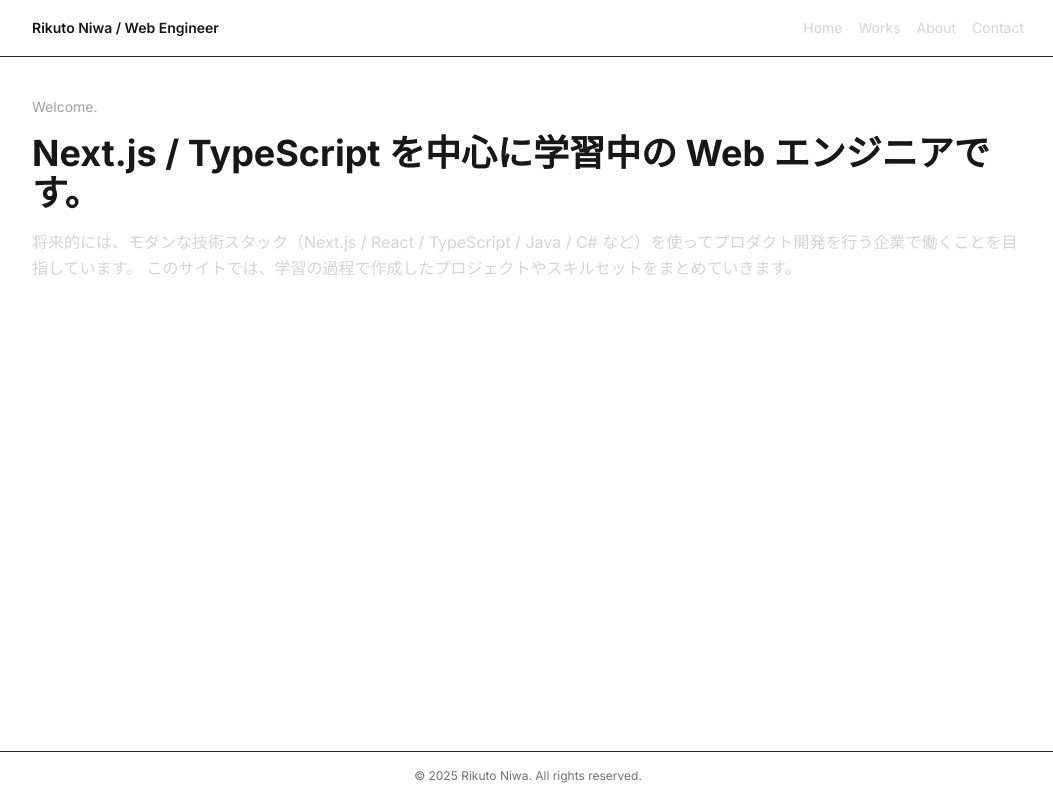
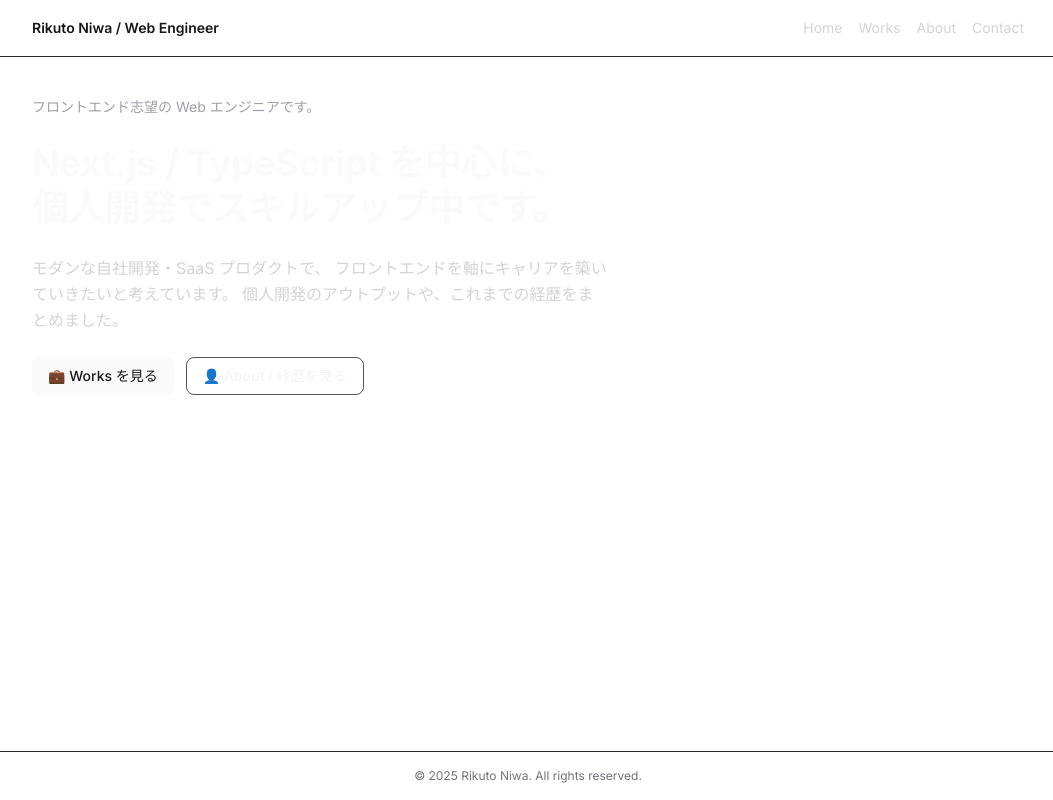
Before and after one commit to rikuto-niwa04/next-portfolio, a Next.js app: page / in a window 1280 px wide. Shown: the whole page, without its empty margins (112-1165 px from the left). Built offline with nearby package versions, Linux system fonts and the light colour scheme.

Commit message:
Add hero section and CTA buttons on top page

```diff
--- a/app/page.tsx
+++ b/app/page.tsx
@@ -1,19 +1,45 @@
-import Image from "next/image";
+// app/page.tsx
+import Link from "next/link";
 
-// app/page.tsx
-// app/page.tsx
 export default function HomePage() {
   return (
-    <section className="space-y-4">
-      <p className="text-sm text-zinc-400">Welcome.</p>
-      <h1 className="text-3xl md:text-4xl font-bold">
-        Next.js / TypeScript を中心に学習中の Web エンジニアです。
-      </h1>
-      <p className="text-zinc-300 leading-relaxed">
-        将来的には、モダンな技術スタック（Next.js / React / TypeScript /
-        Java / C# など）を使ってプロダクト開発を行う企業で働くことを目指しています。
-        このサイトでは、学習の過程で作成したプロジェクトやスキルセットをまとめていきます。
-      </p>
-    </section>
+    <main className="space-y-10">
+      {/* Hero セクション */}
+      <section className="space-y-6">
+        <p className="text-sm text-zinc-400">
+          フロントエンド志望の Web エンジニアです。
+        </p>
+
+        <h1 className="text-3xl md:text-4xl font-bold text-zinc-50 leading-tight">
+          Next.js / TypeScript を中心に、<br className="hidden md:block" />
+          個人開発でスキルアップ中です。
+        </h1>
+
+        <p className="text-zinc-300 leading-relaxed max-w-xl">
+          モダンな自社開発・SaaS プロダクトで、
+          フロントエンドを軸にキャリアを築いていきたいと考えています。
+          個人開発のアウトプットや、これまでの経歴をまとめました。
+        </p>
+
+        {/* CTA ボタン */}
+        <div className="flex flex-wrap gap-3">
+          <Link
+            href="/works"
+            className="inline-flex items-center rounded-lg px-4 py-2 text-sm font-medium bg-zinc-50 text-zinc-900 hover:bg-zinc-200 transition"
+          >
+            💼 Works を見る
+          </Link>
+
+          <Link
+            href="/about"
+            className="inline-flex items-center rounded-lg px-4 py-2 text-sm font-medium border border-zinc-600 text-zinc-100 hover:bg-zinc-900/40 transition"
+          >
+            👤 About / 経歴を見る
+          </Link>
+        </div>
+      </section>
+
+      {/* ここに続きのセクション（Works のダイジェストとか）を置いていく */}
+    </main>
   );
 }
```
Also changed, not shown: 1 other file (tests, documents, lock files or other folders).
